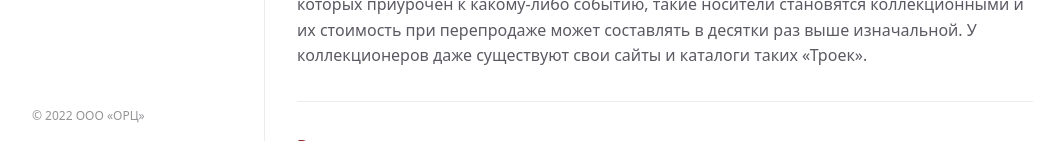
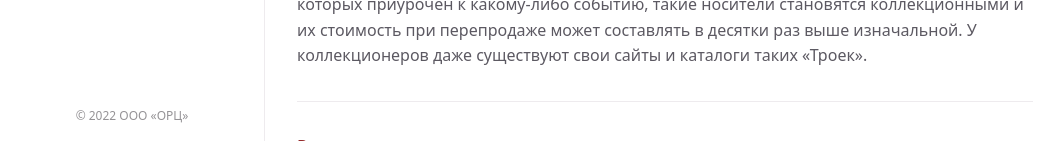
Before and after one commit to InvoiceBox/wiki.supertroika.ru, a Jekyll site: the page built from index.md, in a window 1280 px wide and 900 px high, scrolled down 609 px. Shown: the part 759-900 px from the top of the window, without its empty margins (107-1168 px from the left). Built offline with Jekyll 4.4.1, drawn with Linux system fonts in a browser that asks for light colours; comment, search, counter and statistics services are not loaded.

Commit message:
Centralize

```diff
--- a/_layouts/default.html
+++ b/_layouts/default.html
@@ -67,7 +67,7 @@ layout: table_wrappers
 
       <br/><div class="ya-share2" style="text-align:center" data-image="https://wiki.invoicebox.ru/android-chrome-512x512.png" data-services="collections,vkontakte,odnoklassniki,moimir,twitter,whatsapp,telegram"></div>
     </nav>
-    <footer class="site-footer">
+    <footer class="site-footer" style="text-align:center">
       &copy; 2022 ООО &laquo;ОРЦ&raquo;
     </footer>
   </div>
--- a/_layouts/nocompress.html
+++ b/_layouts/nocompress.html
@@ -67,7 +67,7 @@ layout: table_wrappers_nc
 
       <br/><div class="ya-share2" style="text-align:center" data-image="https://wiki.invoicebox.ru/android-chrome-512x512.png" data-services="collections,vkontakte,odnoklassniki,moimir,twitter,whatsapp,telegram"></div>
     </nav>
-    <footer class="site-footer">
+    <footer class="site-footer" style="text-align:center">
       &copy; 2022 ООО &laquo;ОРЦ&raquo;
     </footer>
   </div>
```
